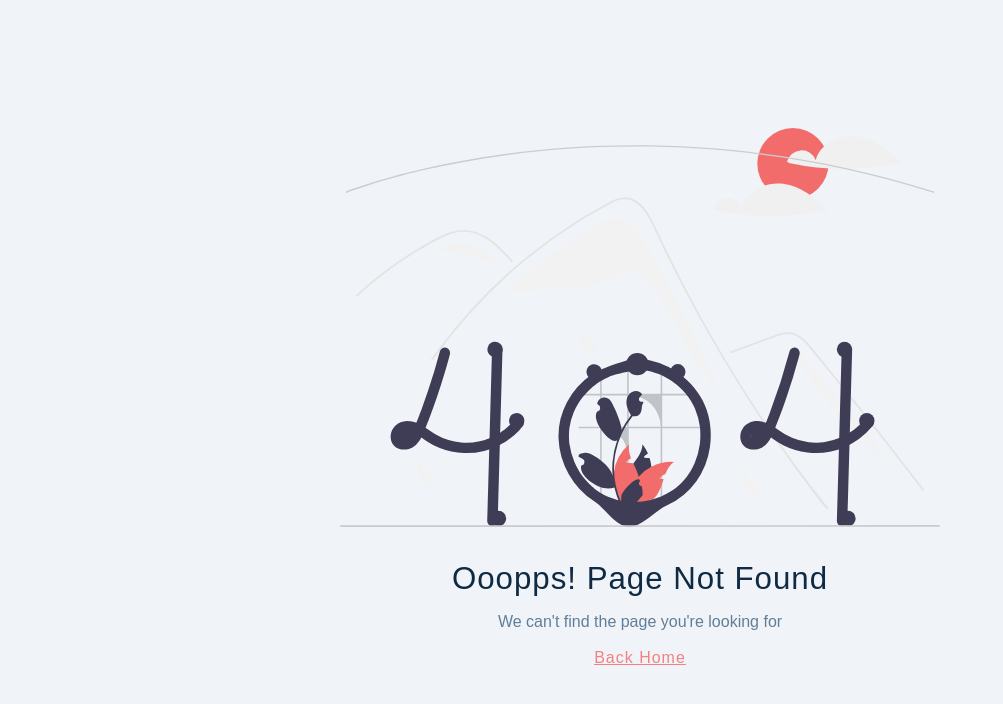
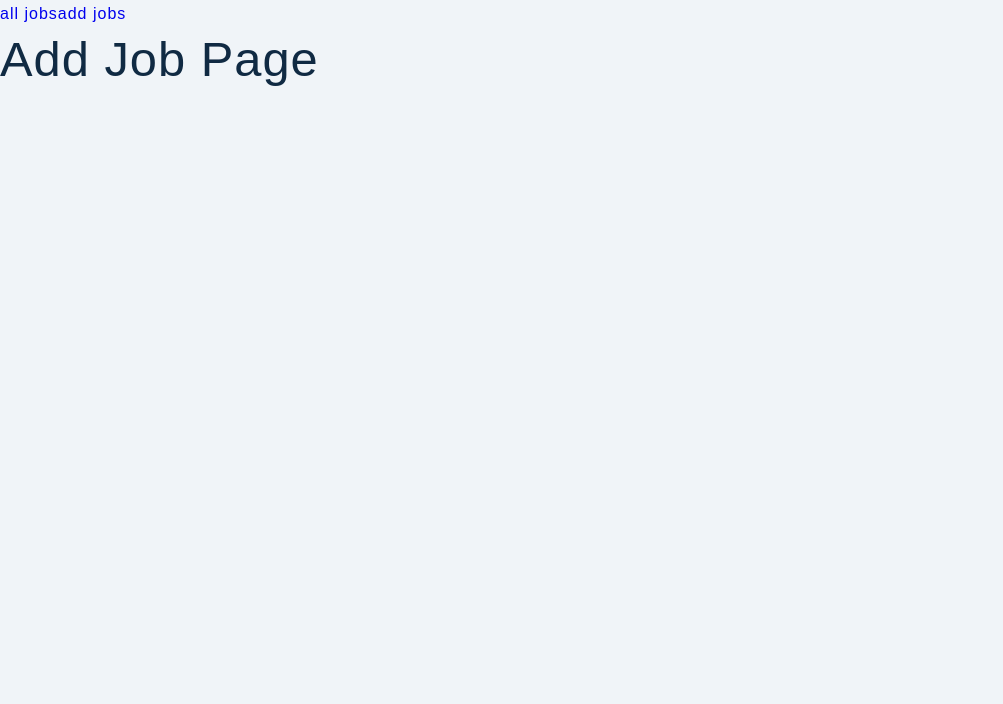
Before and after one commit to Huulamnguyen/mern-jobify-dev, a React (Create React App) app in the folder client/: page /add-job in a window 1280 px wide. Before the commit this address had no page. Shown: the top 704 px of the page, without its empty margins (0-1003 px from the left). Built offline with nearby package versions, Linux system fonts and the light colour scheme; sample sign-in values are in the browser's storage.

Commit message:
Sec 20 Nested Pages and Protected Route

```diff
--- a/client/src/App.js
+++ b/client/src/App.js
@@ -1,16 +1,28 @@
-import { Landing, Register, Error, Dashboard } from './pages';
+import { Landing, Register, Error } from './pages';
+import { AddJob, AllJobs, Profile, SharedLayout, Stats } from './pages/dashboard';
 import { BrowserRouter, Routes, Route } from 'react-router-dom';
+import ProtectedRoute from './pages/ProtectedRoute';
 
 
 function App() {
   return (
     <BrowserRouter>
-    <Routes>
-      <Route path="/" element={<Dashboard />} />
-      <Route path="/register" element={<Register />} />
-      <Route path="/landing" element={<Landing />} />
-      <Route path="*" element={<Error />} />
-    </Routes>
+      <Routes>
+        <Route path='/' element={
+                      <ProtectedRoute>
+                        <SharedLayout />
+                      </ProtectedRoute>
+                    }>
+          <Route index path="stats" element={<Stats />} />
+          <Route path='all-jobs' element={<AllJobs />} />
+          <Route path='add-job' element={<AddJob />} />
+          <Route path='profile' element={<Profile />} />
+        </Route>
+
+        <Route path="/register" element={<Register />} />
+        <Route path="/landing" element={<Landing />} />
+        <Route path="*" element={<Error />} />
+      </Routes>
     </BrowserRouter>
 
   );
--- a/client/src/pages/Dashboard.js
+++ /dev/null
@@ -1,10 +0,0 @@
-import {useEffect} from 'react';
-
-const Dashboard = () => {
-  return (
-    <div>
-      <h1>Dashboard Page</h1>
-    </div>
-  )
-}
- export default Dashboard;
--- /dev/null
+++ b/client/src/pages/ProtectedRoute.js
@@ -0,0 +1,12 @@
+import { Navigate } from 'react-router-dom';
+import { useAppContext } from '../context/appContext';
+
+function ProtectedRoute({children}) {
+
+    const {user} = useAppContext();
+
+    if(!user) return <Navigate to='/landing' />;
+
+    return children
+}
+export default ProtectedRoute;
--- /dev/null
+++ b/client/src/pages/dashboard/AddJob.js
@@ -0,0 +1,7 @@
+function AddJob() {
+    return (
+        <h1>Add Job Page</h1>
+    )
+}
+
+export default AddJob;
--- /dev/null
+++ b/client/src/pages/dashboard/AllJobs.js
@@ -0,0 +1,7 @@
+function AllJobs() {
+    return (
+        <h1>All Job Page</h1>
+    )
+}
+
+export default AllJobs;
--- /dev/null
+++ b/client/src/pages/dashboard/Profile.js
@@ -0,0 +1,7 @@
+function Profile() {
+    return (
+        <h1>Profile Page</h1>
+    )
+}
+
+export default Profile;
--- /dev/null
+++ b/client/src/pages/dashboard/SharedLayout.js
@@ -0,0 +1,16 @@
+import { Outlet, Link } from 'react-router-dom';
+import Wrapper from '../../assets/wrappers/SharedLayout';
+
+function SharedLayout() {
+    return (
+        <Wrapper>
+            <nav>
+                <Link to='all-jobs'>all jobs</Link>
+                <Link to='add-job'>add jobs</Link>
+            </nav>
+            <Outlet />
+        </Wrapper>
+    )
+}
+
+export default SharedLayout;
--- /dev/null
+++ b/client/src/pages/dashboard/Stats.js
@@ -0,0 +1,7 @@
+function Stats() {
+    return (
+        <h1>Stats Page</h1>
+    )
+}
+
+export default Stats;
--- /dev/null
+++ b/client/src/pages/dashboard/index.js
@@ -0,0 +1,7 @@
+import AddJob from "./AddJob.js";
+import AllJobs from "./AllJobs.js";
+import Profile from "./Profile.js";
+import SharedLayout from "./SharedLayout.js";
+import Stats from "./Stats.js";
+
+export { AddJob, AllJobs, Profile, SharedLayout, Stats };
--- a/client/src/pages/index.js
+++ b/client/src/pages/index.js
@@ -1,7 +1,5 @@
 import Landing from './Landing';
-import Dashboard from './Dashboard';
 import Error from './Error';
 import Register from './Register';
 
-
-export { Landing, Dashboard, Error, Register }
+export { Landing, Error, Register }
```
